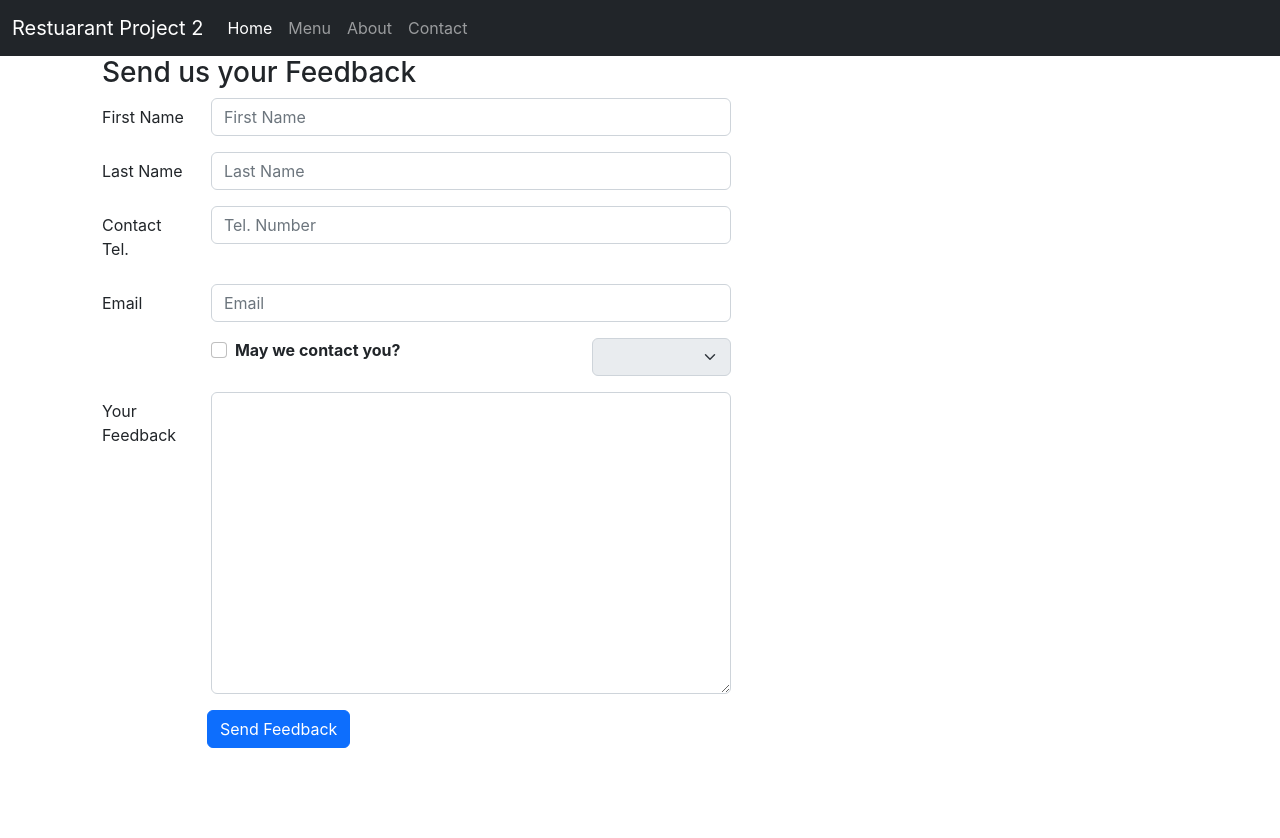
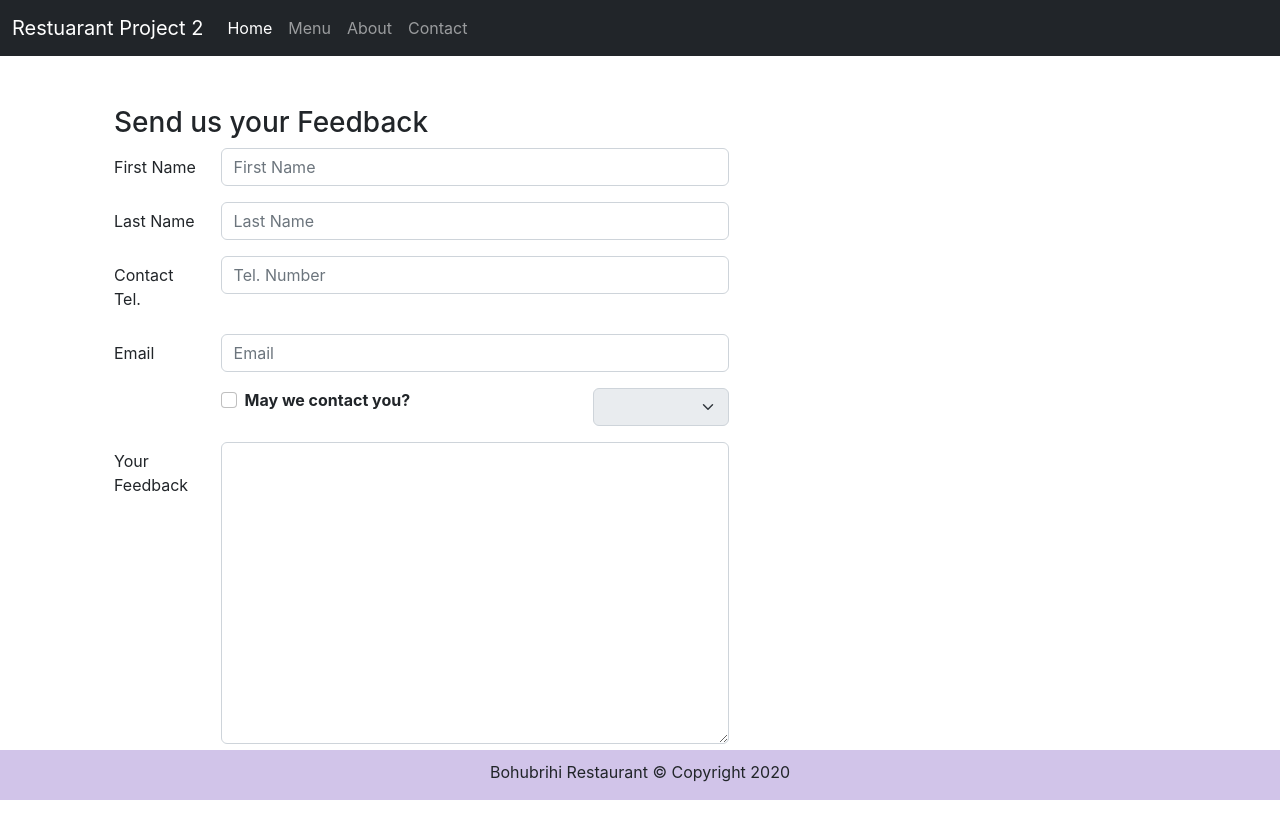
Before and after one commit to 19mddil/restuarant-project2, a React (Create React App) app: page /contact in a window 1280 px wide. Shown: the top 838 px of the page. Before the commit the page ends 800 px from the top, so only its background shows below. Built offline with nearby package versions, Linux system fonts and the light colour scheme; the HTML template or start-up script is replaced by a standard one.

Commit message:
validated learning

```diff
--- a/src/App.css
+++ b/src/App.css
@@ -28,3 +28,22 @@
 .dishDetailCardBody {
   text-align: left !important;
 }
+
+.App {
+  text-align: center;
+}
+
+.footer {
+  background-color: #D1C4E9;
+  margin: 0px auto;
+  padding-top: 10px;
+  position: fixed;
+  bottom: 0;
+  width: 100%;
+}
+
+.row-content {
+  margin: 0px auto;
+  padding: 50px 0px 50px 0px;
+  min-height: 400px;
+}
--- a/src/components/Body/About.js
+++ b/src/components/Body/About.js
@@ -1,6 +1,7 @@
 import React from "react";
 
 const About = () => {
+    document.title = 'About';
     return (
         <div>
             <p>This is the About page!</p>
--- a/src/components/Body/Contact.js
+++ b/src/components/Body/Contact.js
@@ -38,6 +38,7 @@ class Contact extends Component {
         return true;
     }
     render() {
+        document.title = 'Contact';
         return (
             <div className="container">
                 <div className="row row-content" style={{ paddingLeft: "20px", textAlign: "left" }}>
--- a/src/components/Body/Home.js
+++ b/src/components/Body/Home.js
@@ -1,6 +1,7 @@
 import React from "react";
 
 const Home = () => {
+    document.title = 'Home';
     return (
         <div>
             <p>This is the Home page!</p>
--- a/src/components/Body/Menu.js
+++ b/src/components/Body/Menu.js
@@ -51,7 +51,7 @@ class Menu extends Component {
     }
 
     render() {
-
+        document.title = 'Menu';
         const menu = this.state.dishes != null ? this.state.dishes.map(item => {
             return (
                 <MenuItem dish={item} key={item.id} onDishTitleSelect={() => this.onDishTitleSelect(item)} />
--- a/src/components/Footer/Footer.js
+++ b/src/components/Footer/Footer.js
@@ -1,5 +1,17 @@
-import React from "react";
+import React from 'react';
 
-const Footer = () => (<div> </div>)
+const Footer = () => {
+    return (
+        <div className="footer">
+            <div className="container">
+                <div className="row justify-content-center">
+                    <div className="col-auto">
+                        <p>Bohubrihi Restaurant &#169; Copyright 2020</p>
+                    </div>
+                </div>
+            </div>
+        </div>
+    );
+}
 
 export default Footer;
```
